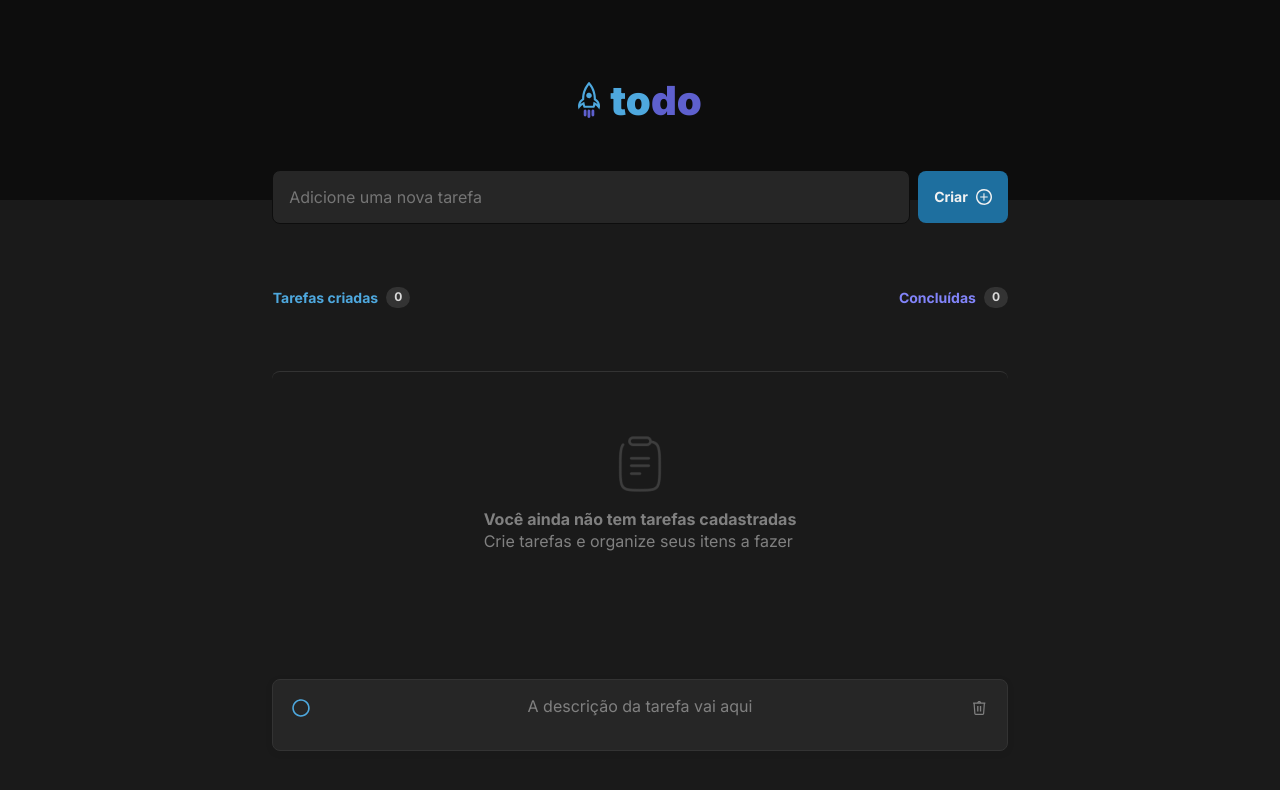
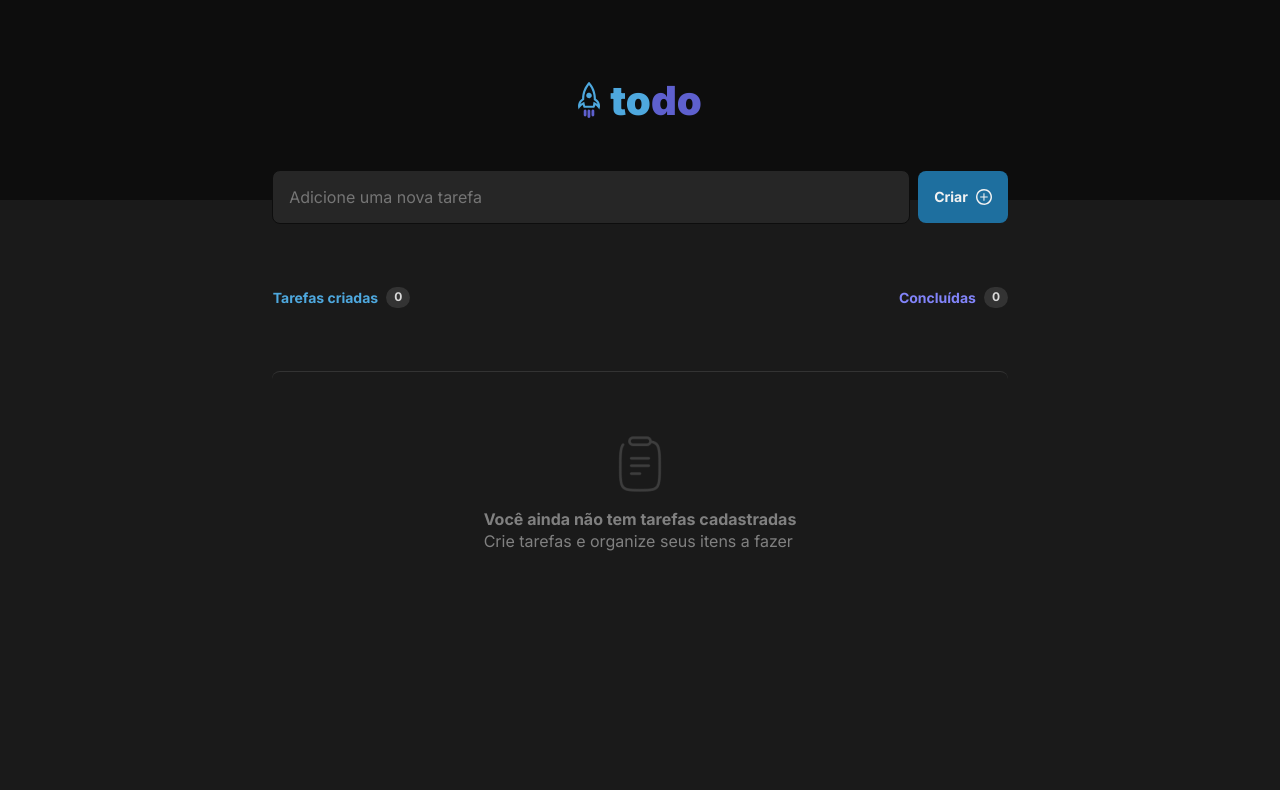
Before and after one commit to tiagaoalb/desafios-ignite, a React (Vite) app in the folder todo-list/: page / in a window 1280 px wide. Shown: the top 790 px of the page. Built offline with nearby package versions, Linux system fonts and the light colour scheme.

Commit message:
chore: remove unused component

```diff
--- a/todo-list/src/App.tsx
+++ b/todo-list/src/App.tsx
@@ -1,4 +1,3 @@
-import { TaskCard } from './components/TaskCard'
 import { TaskInputBar } from './components/TaskInputBar'
 import { TaskPanel } from './components/TaskPanel'
 import { TaskStatus } from './components/TaskStatus'
@@ -13,7 +12,6 @@ export function App() {
       <TaskInputBar />
       <TaskStatus />
       <TaskPanel />
-      <TaskCard />
     </div>
   )
 }
```
